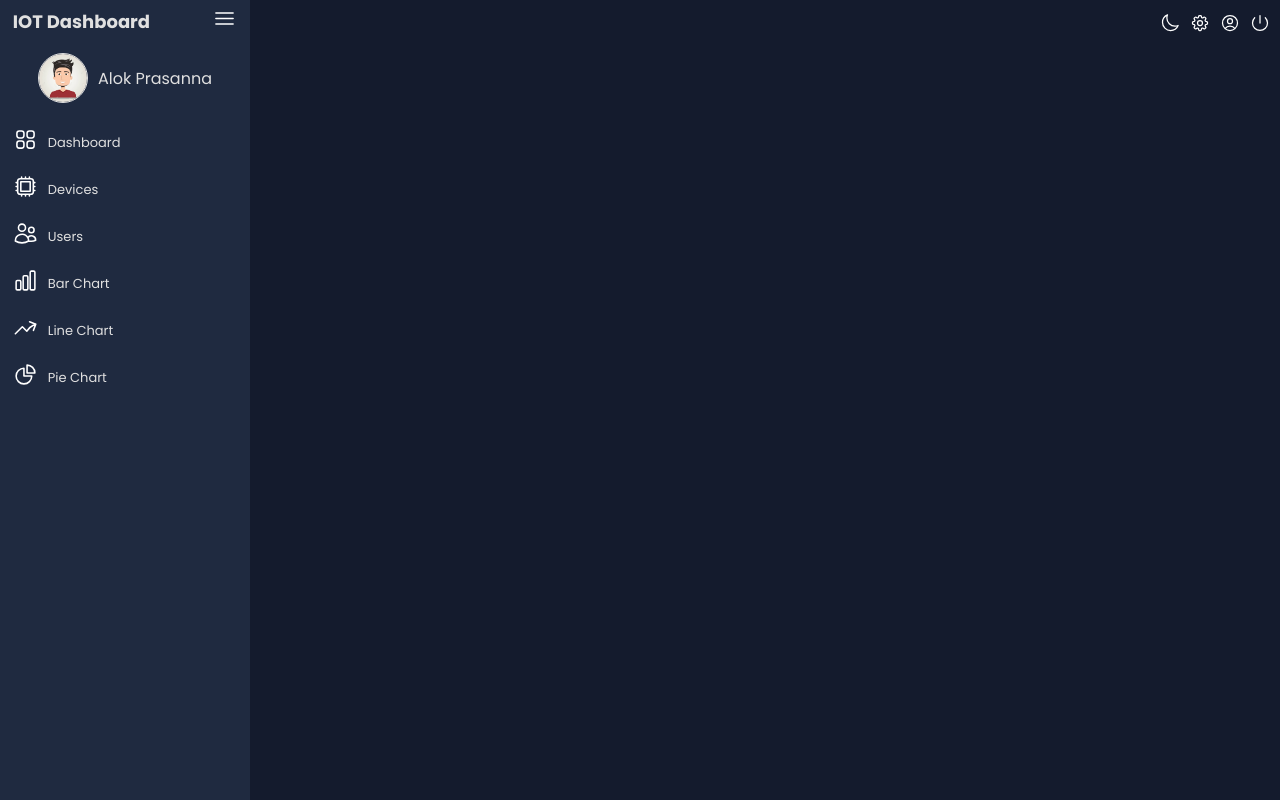
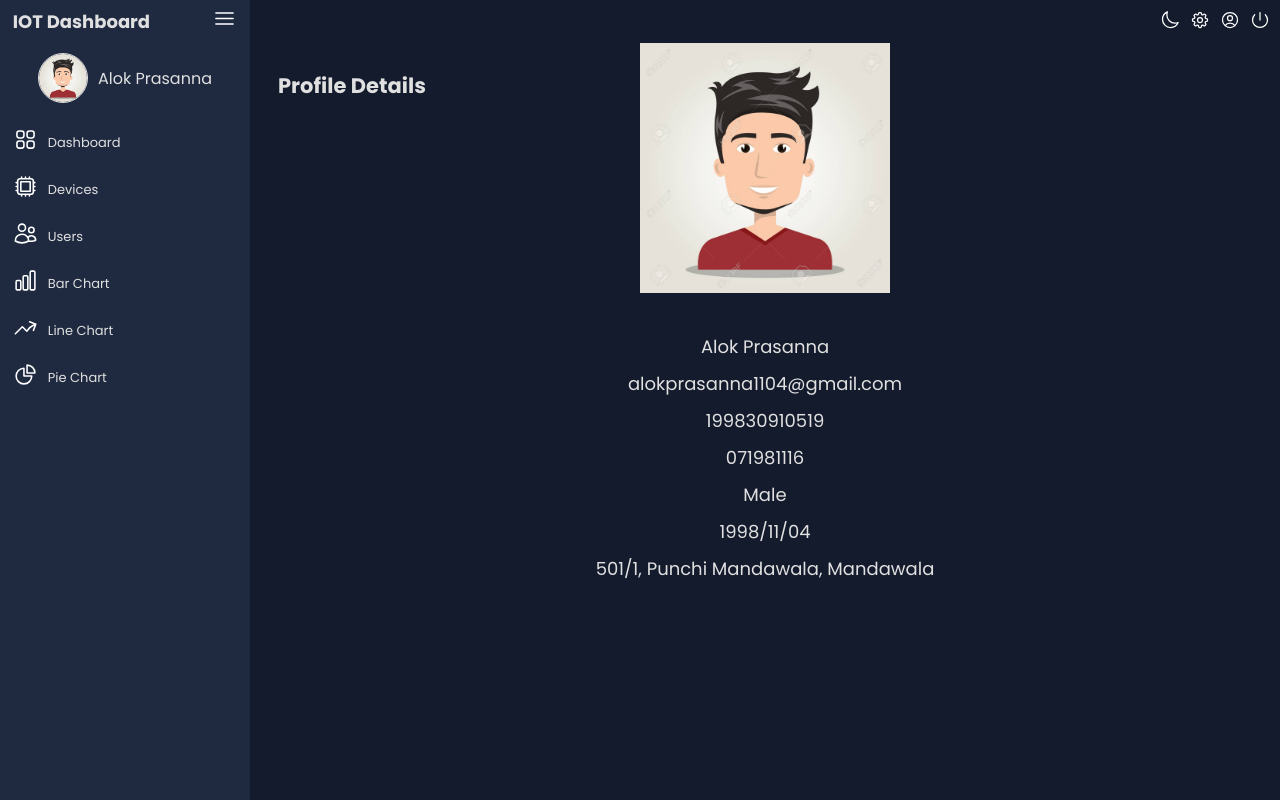
Before and after one commit to AlokPrasanna/IOT_dashboard-frontend, a React (Vite) app: page /view-profile in a window 1280 px wide. Built offline with nearby package versions, Linux system fonts and the light colour scheme.

Commit message:
Edited View Profile Page

```diff
--- a/src/components/atoms/Table/Table.tsx
+++ b/src/components/atoms/Table/Table.tsx
@@ -84,7 +84,7 @@ const SortingData: React.FC<{ data: Record<string, any>[], sortBy: string, sortO
                         <td className='table-cell table-td' key={colIndex}>{value}</td>
                     ))}
                 </tr>
-            )): <tr className='not-data'>Data Not Found!</tr>}
+            )): <td className='not-data table-tr'>Data Not Found!</td>}
         </tbody>
     );
 }
--- a/src/components/atoms/Table/table.scss
+++ b/src/components/atoms/Table/table.scss
@@ -5,7 +5,7 @@
     width: 100%;
     padding:10px 10px;
     margin-top: 10px;
-    min-height: 20vh;
+    //min-height: 20vh;
     max-height: 75vh;
     border-collapse: collapse;
     border: 1px solid #80808080;
@@ -59,7 +59,7 @@
 }
 
 .not-data{
-    position: absolute;
+    //position: absolute;
     display: flex;
     align-items: center;
     justify-content: center;
--- a/src/pages/EditProfile/EditProfile.tsx
+++ b/src/pages/EditProfile/EditProfile.tsx
@@ -91,7 +91,7 @@ const EditProfile:React.FC<EditeProps> = ({isCollapsed}) => {
                   onBlur={formik.handleBlur}
                   onChange={formik.handleChange}
                   value={formik.values.fullName}
-                  className="edit-input"
+                  className="edit-input placeholder"
                 />
               </div>
               <div>
@@ -103,7 +103,7 @@ const EditProfile:React.FC<EditeProps> = ({isCollapsed}) => {
                   onBlur={formik.handleBlur}
                   onChange={formik.handleChange}
                   value={formik.values.email}
-                  className="edit-input"
+                  className="edit-input placeholder"
                 />
                 {formik.touched.email && formik.errors.email && (
                   <div style={{color: colors.redAccent[500], fontSize: "12px", fontWeight: "normal"}}>{formik.errors.email}</div>
@@ -118,7 +118,7 @@ const EditProfile:React.FC<EditeProps> = ({isCollapsed}) => {
                   onBlur={formik.handleBlur}
                   onChange={formik.handleChange}
                   value={formik.values.phoneNumber}
-                  className="edit-input"
+                  className="edit-input placeholder"
                 />
               </div>
               <div>
@@ -130,7 +130,7 @@ const EditProfile:React.FC<EditeProps> = ({isCollapsed}) => {
                   onBlur={formik.handleBlur}
                   onChange={formik.handleChange}
                   value={formik.values.nic}
-                  className="edit-input"
+                  className="edit-input placeholder"
                 />
               </div>
               <div>
@@ -142,7 +142,7 @@ const EditProfile:React.FC<EditeProps> = ({isCollapsed}) => {
                   onBlur={formik.handleBlur}
                   onChange={formik.handleChange}
                   value={formik.values.address}
-                  className="edit-input"
+                  className="edit-input placeholder"
                 />
               </div>
               <div>
@@ -153,7 +153,7 @@ const EditProfile:React.FC<EditeProps> = ({isCollapsed}) => {
                   onBlur={formik.handleBlur}
                   onChange={formik.handleChange}
                   value={formik.values.birthday}
-                  className="edit-input"
+                  className="edit-input placeholder"
                 />
               </div>
               <div>
@@ -183,7 +183,7 @@ const EditProfile:React.FC<EditeProps> = ({isCollapsed}) => {
                   onBlur={formik.handleBlur}
                   onChange={formik.handleChange}
                   value={formik.values.password}
-                  className="edit-input"
+                  className="edit-input placeholder"
                 />
                 <div className='icon'>
                 <Icon
@@ -213,7 +213,7 @@ const EditProfile:React.FC<EditeProps> = ({isCollapsed}) => {
                   onBlur={formik.handleBlur}
                   onChange={formik.handleChange}
                   value={formik.values.confirmPassword}
-                  className="edit-input"
+                  className="edit-input placeholder"
                 />
                 <div className='icon'>
                 <Icon
--- a/src/pages/EditProfile/editProfile.scss
+++ b/src/pages/EditProfile/editProfile.scss
@@ -41,6 +41,11 @@
     cursor: pointer;
   }
 
+  .placeholder::placeholder{
+    color: black;
+    padding-left: 4px;
+  }
+
   @media (max-width: 600px) {
     .form-grid > div {
       grid-column: span 4;
--- a/src/pages/Login/Login.tsx
+++ b/src/pages/Login/Login.tsx
@@ -37,6 +37,13 @@ const Login:React.FC = () => {
   });
   return (
       <div className="login-content">
+        <div className='login-logo'>
+          <Image
+              src='../../logo.png'
+              alt='Logo'
+              style={{width:"45px" ,display:"flex" , alignItems:"center" , justifyContent:"center"}}
+          />
+        </div>
         <div className='mode-icon'>
           {theme === "dark" ? (
                 <Icon
@@ -62,11 +69,6 @@ const Login:React.FC = () => {
         </div>
         <div className="login-area">
           <div className="login-title">
-            <Image
-              src='../../logo.png'
-              alt='Logo'
-              style={{width:"35px" ,display:"flex" , alignItems:"center" , justifyContent:"center"}}
-            />
             <p className='login-title-text'>Login Page</p>
           </div>
           <div className="login-form">
--- a/src/pages/Login/login.scss
+++ b/src/pages/Login/login.scss
@@ -5,6 +5,19 @@
     display: flex;
     align-items: center;
     justify-content: center;
+}
+
+.login-logo {
+    position: fixed;
+    top: 0;
+    left: 0;
+    margin-left: 35px;
+    margin-top: 10px;
+}
+
+.login-logo:hover{
+    transform: scale(1.1);
+    transition: transform 0.3s ease-in-out;
 }
 
 .mode-icon{
@@ -29,8 +42,9 @@
     width: 100%;
     display: flex;
     align-items: center;
-    justify-content: space-between;
+    justify-content: center;
     color: var(--text-color);
+    font-weight: 600;
     margin-bottom: 20px;
 }
 
--- a/src/pages/Users/users.scss
+++ b/src/pages/Users/users.scss
@@ -82,6 +82,11 @@
     width: 100%;
   }
 
+  .full-width::placeholder{
+    color: black;
+    padding-left: 4px;
+  }
+
   .submit-button{
     display: flex;
     align-items: center;
--- a/src/pages/ViewProfile/ViewProfile.tsx
+++ b/src/pages/ViewProfile/ViewProfile.tsx
@@ -1,10 +1,37 @@
 import React from 'react';
-import "./viewProfile.scss"
+import "./viewProfile.scss";
+import { PageTitle } from '../../components/molecules';
+import { Image } from '../../components/atoms';
+import { useTheme } from '../../context/Theme/ThemeContext';
 
 const ViewProfile:React.FC = () => {
+  const {colors} = useTheme();
+
+  if(colors){
+    document.documentElement.style.setProperty("--text-color" , colors.grey[100]);
+  }
   return (
-    <div>
-
+    <div className='view-profile-content'>
+      <PageTitle
+        title='Profile Details'
+        subTitle=''
+      />
+      <div className='view-profile-details'>
+        <Image
+          src='../../user.jpg'
+          alt='profile-image'
+          style={{width:"250px"}}
+        />
+        <div className='profile-details'>
+          <p>Alok Prasanna</p>
+          <p>alokprasanna1104@gmail.com</p>
+          <p>199830910519</p>
+          <p>071981116</p>
+          <p>Male</p>
+          <p>1998/11/04</p>
+          <p>501/1, Punchi Mandawala, Mandawala</p>
+        </div>
+      </div>
     </div>
   )
 }
--- a/src/pages/ViewProfile/viewProfile.scss
+++ b/src/pages/ViewProfile/viewProfile.scss
@@ -0,0 +1,32 @@
+.view-profile-content{
+    margin: 20px;
+    display: flex;
+    flex-direction: column;
+    position: relative;
+    height: 100%;
+}
+
+.view-profile-details{
+    position: relative;
+    display: flex;
+    align-items: center;
+    justify-content: center;
+    flex-direction: column;
+    gap: 35px;
+    height: 45vh;
+    width: 100%;
+    padding: 10px;
+    margin-top: 30px;
+}
+
+.profile-details{
+    display: flex;
+    flex-direction: column;
+    align-items: center;
+}
+
+.profile-details p {
+ font-size: 18px;
+ padding: 5px 0;
+ color: var(--text-color);
+}
```
